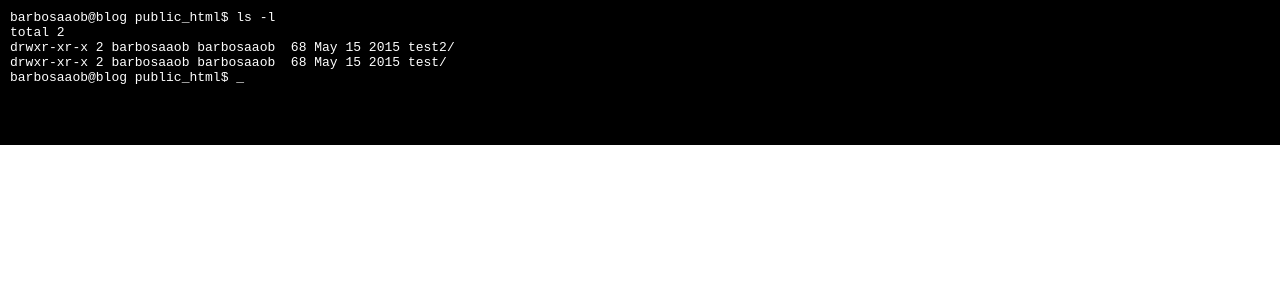
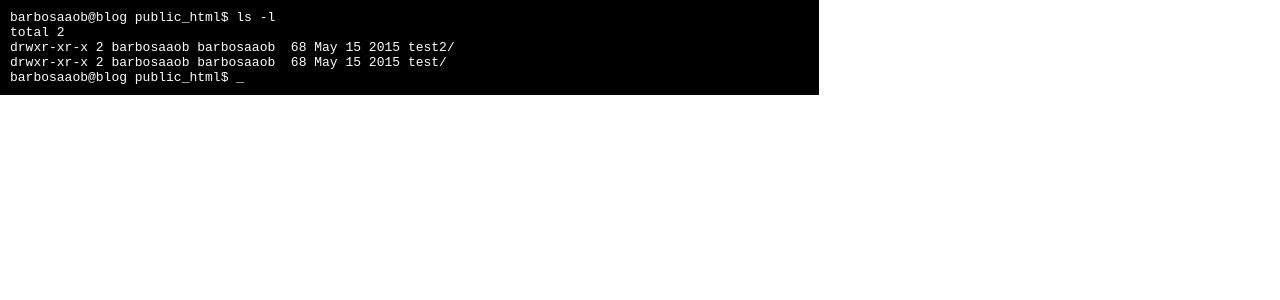
Before and after one commit to barbosaaob/barbosaaob.github.io, a Jekyll site: the page built from index.html, in a window 1280 px wide. Shown: the top 300 px of the page. Built offline with Jekyll 4.4.1, drawn with Linux system fonts in a browser that asks for light colours; the list of posts is cut into pages by our own code.

Commit message:
Update in CSS

```diff
--- a/css/page-style.css
+++ b/css/page-style.css
@@ -2,13 +2,13 @@ html, body {
 	font-family: monospace;
 	border-width: 800px;
 	height: 100%;
+	width: 80%;
 	margin: 0;
 	padding: 0;
 }
 #terminal {
 	text-align: left;
 	padding: 10px;
-	padding-bottom: 60px;
 	background-color: #000;
 	color: #FFF;
 }
```
